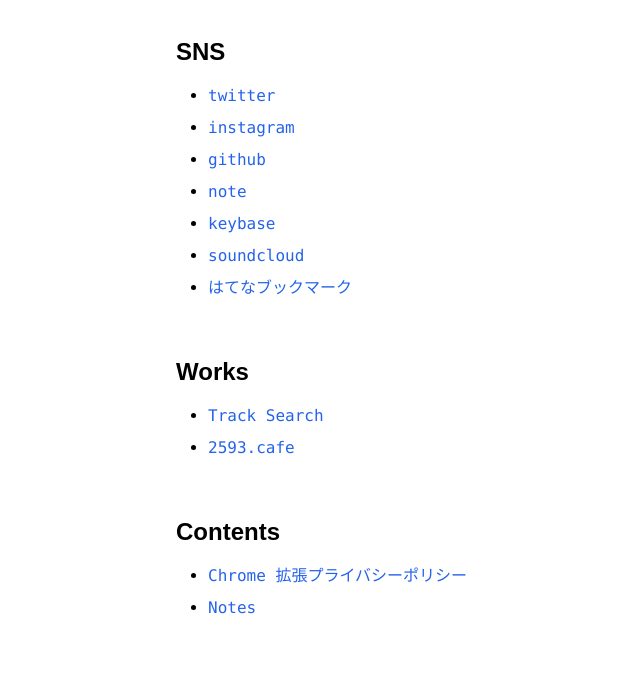
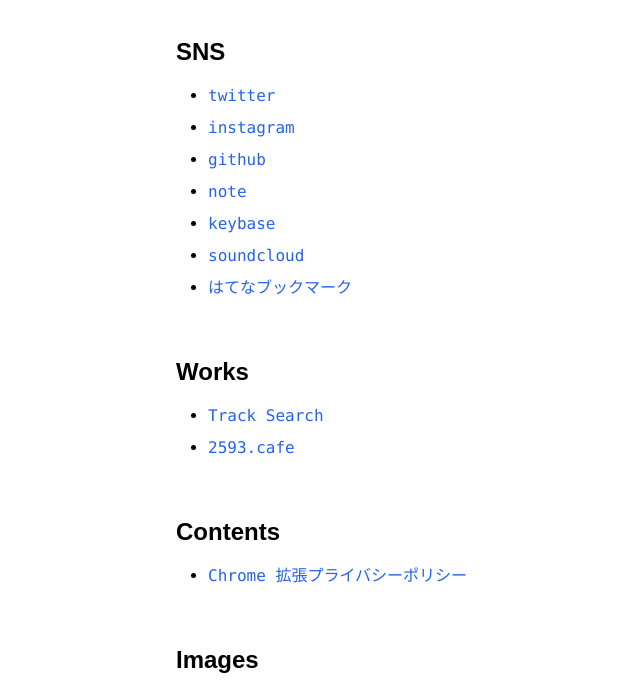
Before and after one commit to grandcolline/grandcolline.com, an Astro site: page /list in a window 1280 px wide. Shown: the part 104-785 px from the top of the page, without its empty margins (114-754 px from the left). Built offline with nearby package versions, Linux system fonts and the light colour scheme; Astro itself is replaced by a stand-in of ours.

Commit message:
Update list.md

```diff
--- a/src/pages/list.md
+++ b/src/pages/list.md
@@ -23,7 +23,6 @@ title: List | grandcolline
 ## Contents
 
 - [Chrome 拡張プライバシーポリシー](/contents/policy-for-chrome-extention)
-- [Notes](/notes)
 
 ## Images
 
```
